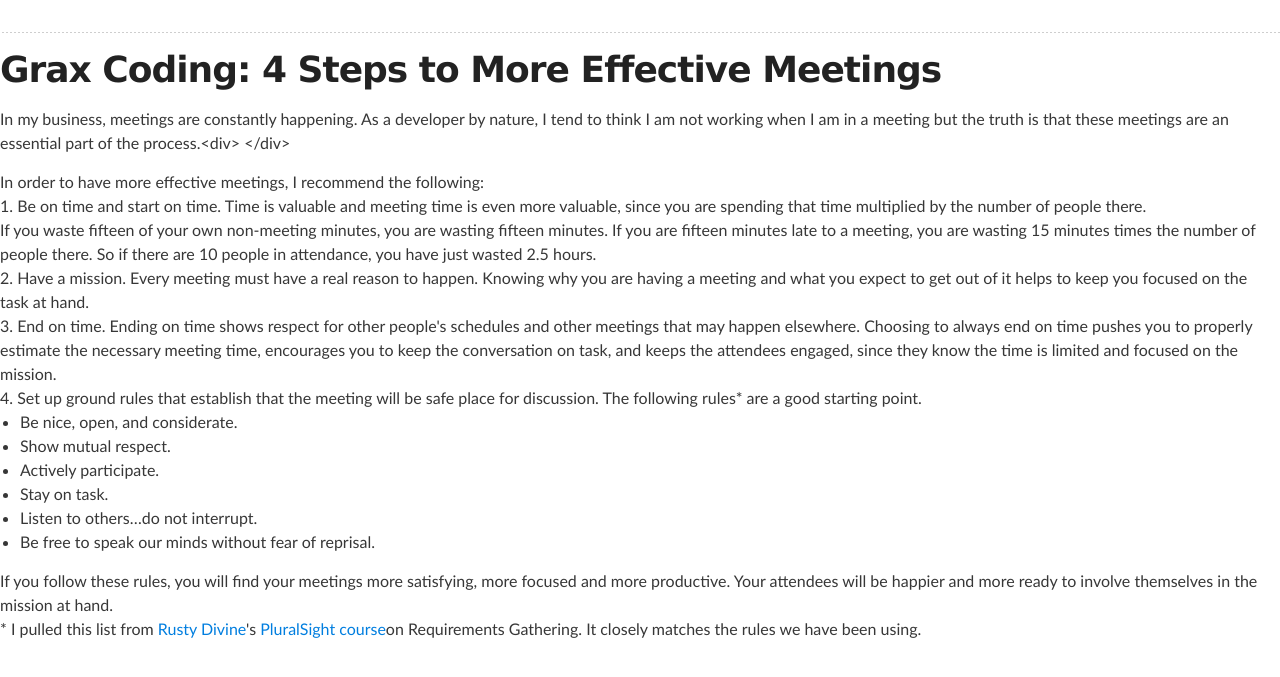
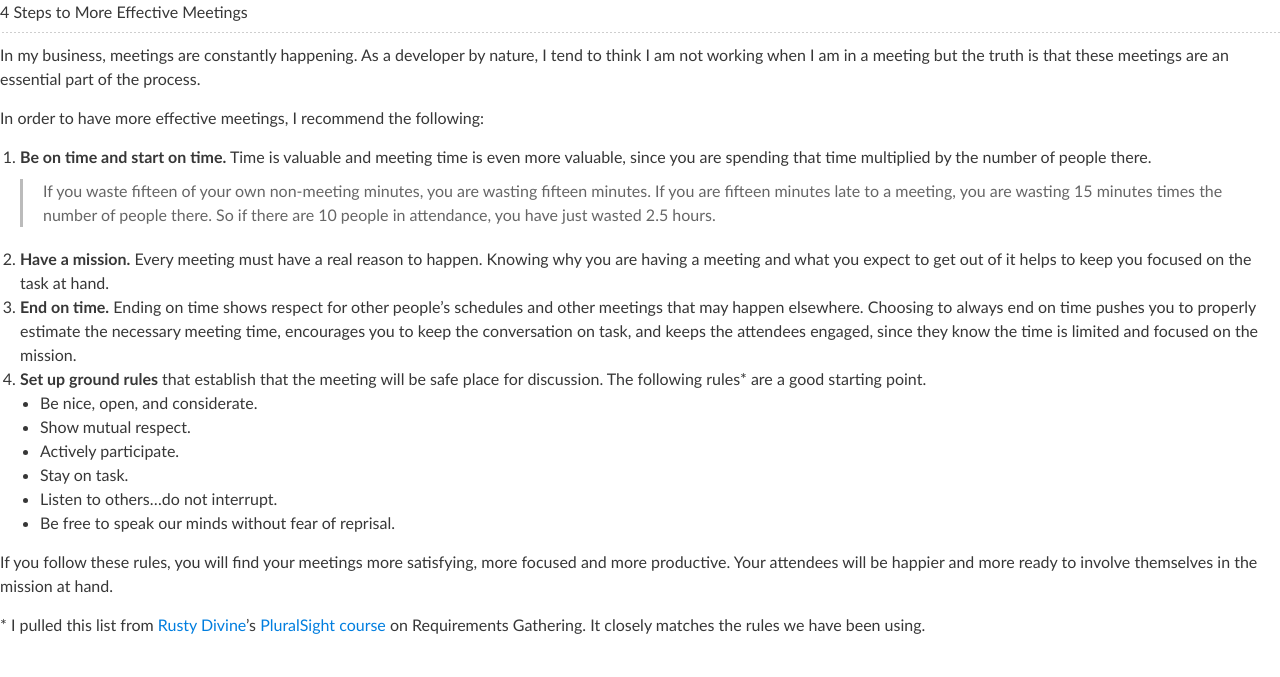
Before and after one commit to Grax32/Grax32.github.io, a Jekyll site: the page built from 2015/06/4-steps-to-more-effective-meetings.md, in a window 1280 px wide. Shown: the top 677 px of the page. Built offline with Jekyll 4.4.1, drawn with Linux system fonts in a browser that asks for light colours.

Commit message:
Keep fixing posts

```diff
--- a/2015/06/4-steps-to-more-effective-meetings.md
+++ b/2015/06/4-steps-to-more-effective-meetings.md
@@ -1,52 +1,24 @@
 ---
 layout: pages
 permalink: /2015/06/4-steps-to-more-effective-meetings.html
+title: 4 Steps to More Effective Meetings
 ---
-# Grax Coding: 4 Steps to More Effective Meetings
+In my business, meetings are constantly happening. As a developer by nature, I tend to think I am not working when I am in a meeting but the truth is that these meetings are an essential part of the process.
 
-In my business, meetings are constantly happening. As a developer by nature, I tend to think I am not working when I am in a meeting but the truth is that these meetings are an essential part of the process.<div>
-</div>
-<div>
-In order to have more effective meetings, I recommend the following:</div>
-<div>
-</div>
-<div>
-1. <b>Be on time and start on time.</b> Time is valuable and meeting time is even more valuable, since you are spending that time multiplied by the number of people there. </div>
-<div>
-</div>
-<div>
-If you waste fifteen of your own non-meeting minutes, you are wasting fifteen minutes. If you are fifteen minutes late to a meeting, you are wasting 15 minutes times the number of people there. So if there are 10 people in attendance, you have just wasted 2.5 hours.</div>
-<div>
-</div>
-<div>
-2. <b>Have a mission.</b> Every meeting must have a real reason to happen. Knowing why you are having a meeting and what you expect to get out of it helps to keep you focused on the task at hand.</div>
-<div>
-</div>
-<div>
-3. <b>End on time.</b> Ending on time shows respect for other people's schedules and other meetings that may happen elsewhere. Choosing to always end on time pushes you to properly estimate the necessary meeting time, encourages you to keep the conversation on task, and keeps the attendees engaged, since they know the time is limited and focused on the mission.</div>
-<div>
-</div>
-<div>
-4. <b>Set up ground rules</b> that establish that the meeting will be safe place for discussion. The following rules* are a good starting point. </div>
-<div>
-<div>
-<ul>
-<li>Be nice, open, and considerate.</li>
-<li>Show mutual respect.</li>
-<li>Actively participate.</li>
-<li>Stay on task.</li>
-<li>Listen to others&#8230;do not interrupt.</li>
-<li>Be free to speak our minds without fear of reprisal.</li>
-</ul>
-<div>
-If you follow these rules, you will find your meetings more satisfying, more focused and more productive. Your attendees will be happier and more ready to involve themselves in the mission at hand.</div>
-</div>
-<div>
-</div>
-<div>
-</div>
-<div>
-* I pulled this list from <a href="http://osmyn.com/">Rusty Divine</a>'s <a href="http://www.pluralsight.com/courses/agile-requirements-process-idea-to-minimum-viable-product">PluralSight course</a>on Requirements Gathering. It closely matches the rules we have been using.</div>
-</div>
-<div>
-</div>
+In order to have more effective meetings, I recommend the following:
+
+1. **Be on time and start on time.** Time is valuable and meeting time is even more valuable, since you are spending that time multiplied by the number of people there.
+> If you waste fifteen of your own non-meeting minutes, you are wasting fifteen minutes. If you are fifteen minutes late to a meeting, you are wasting 15 minutes times the number of people there. So if there are 10 people in attendance, you have just wasted 2.5 hours.
+2. **Have a mission.** Every meeting must have a real reason to happen. Knowing why you are having a meeting and what you expect to get out of it helps to keep you focused on the task at hand.
+3. **End on time.** Ending on time shows respect for other people's schedules and other meetings that may happen elsewhere. Choosing to always end on time pushes you to properly estimate the necessary meeting time, encourages you to keep the conversation on task, and keeps the attendees engaged, since they know the time is limited and focused on the mission.
+4. **Set up ground rules** that establish that the meeting will be safe place for discussion. The following rules<sup>\*</sup> are a good starting point.
+  * Be nice, open, and considerate.
+  * Show mutual respect.
+  * Actively participate.
+  * Stay on task.
+  * Listen to others&#8230;do not interrupt.
+  * Be free to speak our minds without fear of reprisal.
+
+If you follow these rules, you will find your meetings more satisfying, more focused and more productive. Your attendees will be happier and more ready to involve themselves in the mission at hand.
+
+\* I pulled this list from [Rusty Divine](http://osmyn.com/)'s [PluralSight course](http://www.pluralsight.com/courses/agile-requirements-process-idea-to-minimum-viable-product) on Requirements Gathering. It closely matches the rules we have been using.
```
Also changed, not shown: 2011/11/initialize-array-to-value-in-c-very.md (+1 -1 lines).
